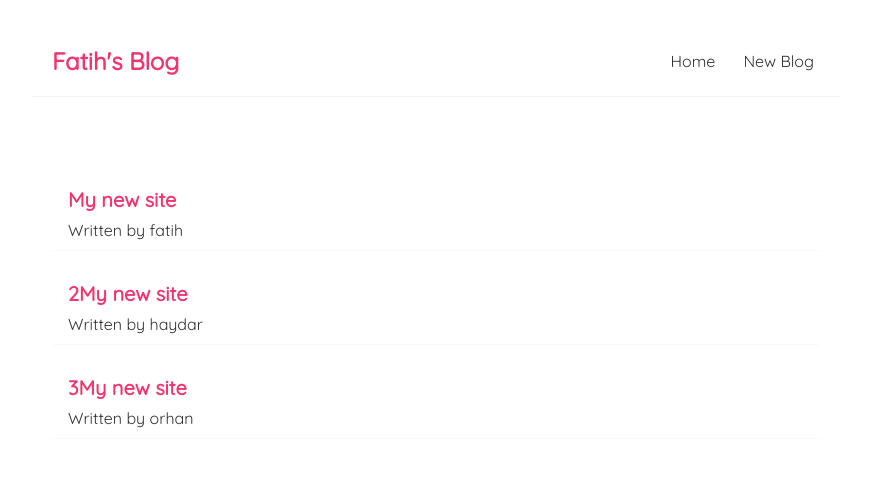
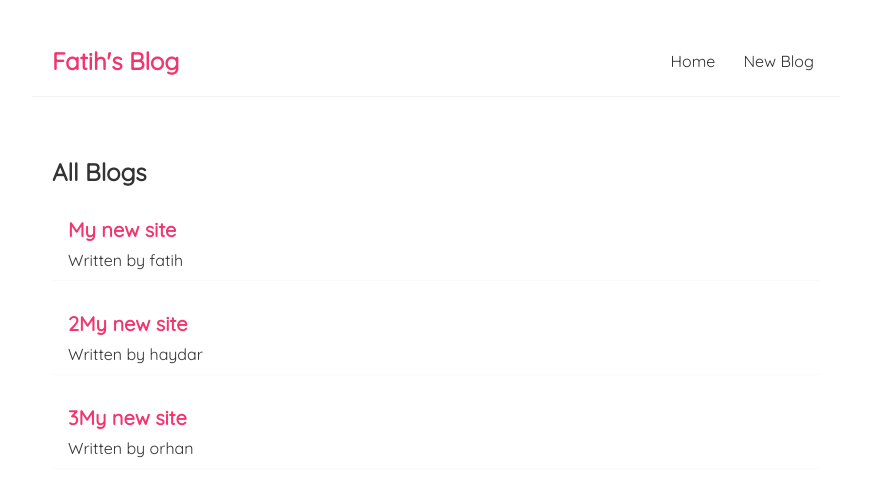
Before and after one commit to mfcandan/react-blog, a React (Create React App) app: page /create in a window 1280 px wide. Shown: the top 496 px of the page, without its empty margins (204-1075 px from the left). Built offline with nearby package versions, Linux system fonts and the light colour scheme; the HTML template or start-up script is replaced by a standard one.

Commit message:
create bloglist comp & send-get props

```diff
--- /dev/null
+++ b/src/BlogList.js
@@ -0,0 +1,18 @@
+const BlogList = (props) => {
+    const blogs = props.blogs;
+    const title = props.title;
+
+    return (
+        <div className="BlogList">
+            <h2>{ title }</h2>
+            {blogs.map((blog) => (
+                <div className="blog-preview" key={blog.id}>
+                    <h2>{ blog.title }</h2>
+                    <p>Written by { blog.author }</p>
+                </div>
+            ))}
+        </div>
+     );
+}
+
+export default BlogList;
--- a/src/Home.js
+++ b/src/Home.js
@@ -1,4 +1,5 @@
 import { useState } from "react";
+import BlogList from "./BlogList";
 
 const Home = () => {
     const [blogs, setBlogs] = useState([
@@ -9,12 +10,7 @@
 
     return (
         <div className="home">
-            {blogs.map((blog) => (
-                <div className="blog-preview" key={blog.id}>
-                    <h2>{ blog.title }</h2>
-                    <p>Written by { blog.author }</p>
-                </div>
-            ))}
+            <BlogList blogs={blogs} title="All Blogs" />
         </div>
      );
 }
```
